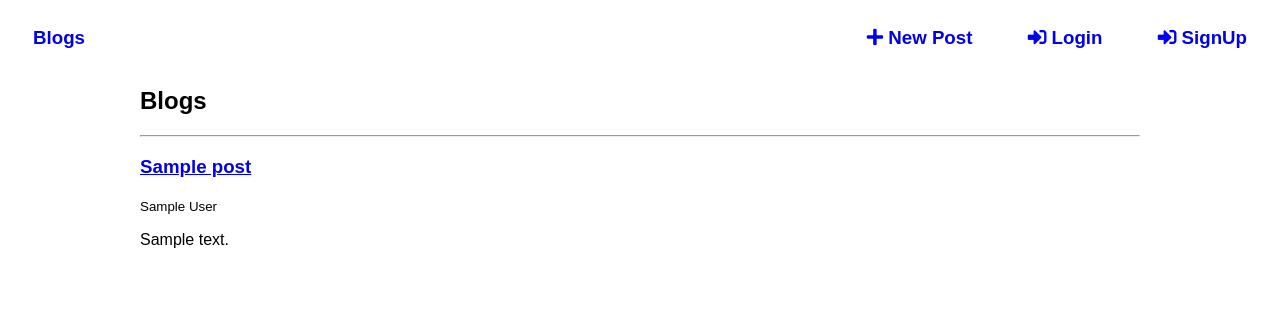
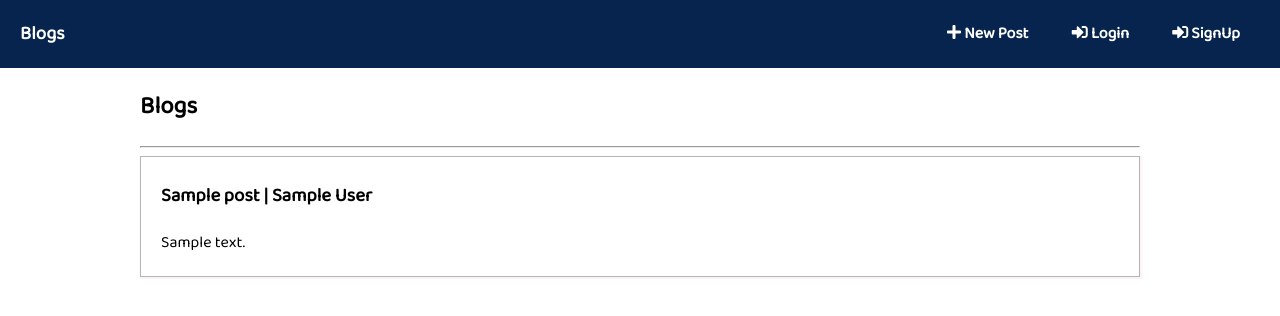
Before and after one commit to riicodes/blog_, a Django app: template templates/home.html in a window 1280 px wide. Shown: the top 316 px of the page. Run offline with Django 3.2, Linux system fonts and the light colour scheme; the template is opened without the code that fills it: most values are stand-ins (such as "Sample title", 1, 10 or a date in 2020).

Commit message:
modified css

```diff
--- a/static/css/main.css
+++ b/static/css/main.css
@@ -1,8 +1,12 @@
-body{
-    font-family: sans-serif;
+@import url('https://fonts.googleapis.com/css2?family=Baloo+2&display=swap');
+
+body {
+    font-family: 'Baloo 2', cursive;
+    padding: 0;
+    margin: 0;
 }
 
-main{
+main {
     max-width: 1000px;
     margin: auto;
 }
@@ -10,12 +14,25 @@ main{
 header {
     display: flex;
     justify-content: space-between;
+    padding-left: 20px;
+    padding-right: 20px;
+    background-color: #06244d;
+    color: #fff;
 }
 
-header div a{
+a {
     text-decoration: none;
-    padding: 25px;
+    color: inherit;
 }
 
-.nav-right{
+h4 a {
+    padding: 20px;
+    color: white;
 }
+
+.post {
+    border: 1px solid #b5b5b5;
+    box-shadow: 1px 1px 1px 1px #fcf4f4;
+    padding: 5px 20px;
+    margin-bottom: 5px;
+}
--- a/templates/base.html
+++ b/templates/base.html
@@ -20,7 +20,7 @@
         </h3>
     </div>
     <div class="nav-right">
-        <h3>
+        <h4>
             <a href="{% url 'post_new' %}"><i class="fas fa-plus"></i> New Post</a>
             {% if user.is_authenticated %}
                 Logged in as {{ user.username }}
@@ -29,7 +29,7 @@
                 <a href="{% url 'login' %}"><i class="fas fa-sign-in-alt"></i> Login</a>
                 <a href="{% url 'signup' %}"><i class="fas fa-sign-in-alt"></i> SignUp</a>
             {% endif %}
-        </h3>
+        </h4>
     </div>
 </header>
 <main>
--- a/templates/home.html
+++ b/templates/home.html
@@ -3,12 +3,9 @@
     <h2>Blogs</h2>
     <hr>
     {% for post in all_posts %}
-        <div>
-            <h3><a href="{% url 'detail' post.pk  %}">{{ post.title }}</a></h3>
-            <small>{{ post.author }}</small>
+        <div class="post">
+            <h3><a href="{% url 'detail' post.pk  %}">{{ post.title }}</a> | {{ post.author }}</h3>
             <p>{{ post.body }}</p>
-            <br>
-            <br>
         </div>
     {% endfor %}
 {% endblock content %}
```
Also changed, not shown: db.sqlite3, 1 other file.
